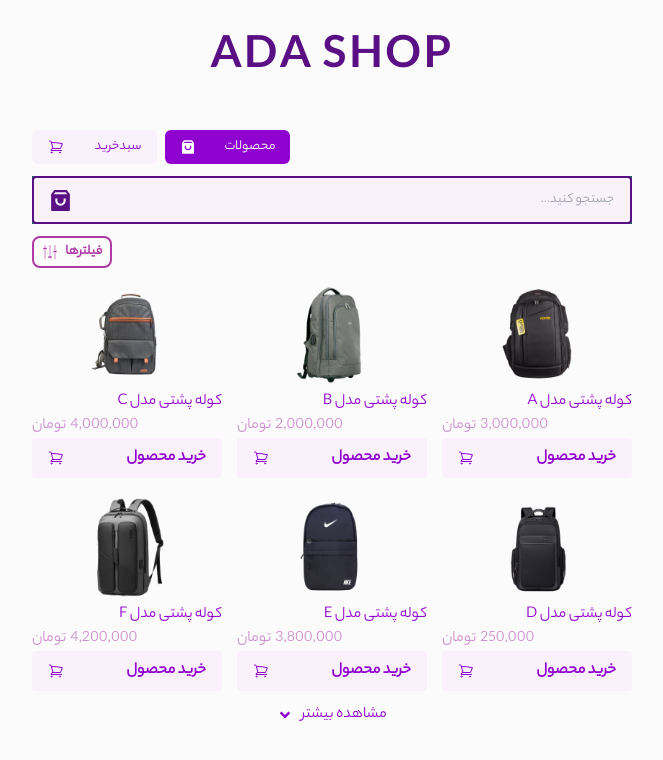
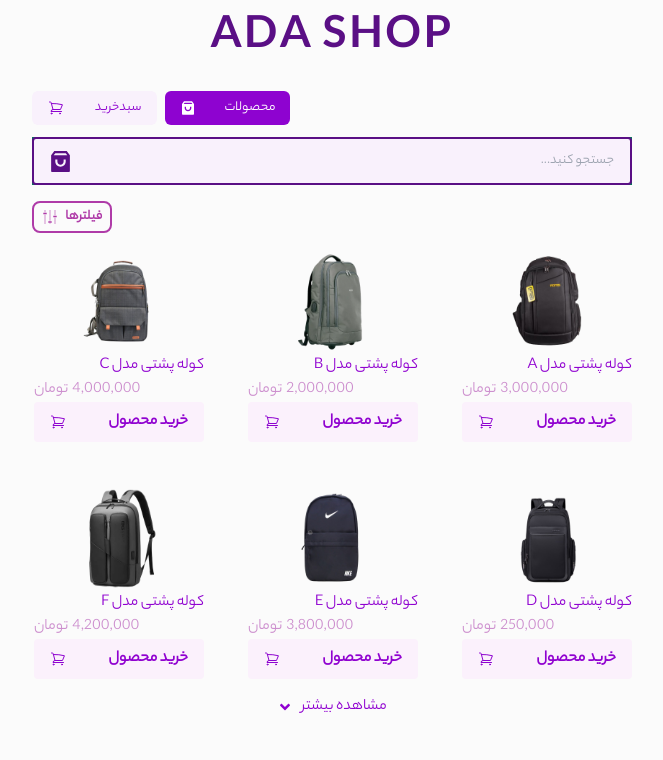
Before and after one commit to younes71682/Tack-Ada-Store, a React (Create React App) app: page / in a window 1280 px wide. Shown: the top 760 px of the page, without its empty margins (436-1099 px from the left). Built offline with nearby package versions, Linux system fonts and the light colour scheme.

Commit message:
fix sizeItem

```diff
--- a/src/project-Store/components/ProductItem.js
+++ b/src/project-Store/components/ProductItem.js
@@ -15,9 +15,9 @@
     const quantity = cartItem && cartItem.quantity
 
     return (
-        <div className='flex flex-col w-[190px] rounded-b-[4px]'>
+        <div className='flex flex-col w-[170px]  rounded-b-[4px]'>
 
-            <div className='flex justify-center items-center h-[110px]'>
+            <div className='flex justify-center items-center h-[105px]'>
                 {img ?
                     <img src={img} alt={name} className='bg-cover bg-fixed w-[90px] h-[100px]' />
                     : null
--- a/src/project-Store/components/layout/Navbar.js
+++ b/src/project-Store/components/layout/Navbar.js
@@ -11,7 +11,7 @@
     const totalQuantity = Cart.reduce((total, item) => total += item.quantity, 0)
     return (
         <div className='flex justify-center'>
-            <div className='flex flex-col justify-between h-[8rem] w-[600px] mx-6 mt-9'>
+            <div className='flex flex-col justify-between h-[109px] w-[600px] mx-6 mt-4'>
 
                 <div className='flex justify-center text-center '>
                     <h1 className='text-[#5a0f85] text-5xl font-YekanBakhBold tracking-wider'>ADA SHOP</h1>
--- a/src/project-Store/pages/HomePage.js
+++ b/src/project-Store/pages/HomePage.js
@@ -79,7 +79,7 @@
         </div>
       )}
 
-      <div className="flex flex-col items-center gap-3 my-3 mx-6 w-[600px]">
+      <div className="flex flex-col items-center gap-4 my-3 mx-6 w-[600px]">
         <Header onSearch={setSearchQuery} />
 
         <div className="flex justify-between items-center w-full">
@@ -92,7 +92,7 @@
           <Fillter />
         </div>
 
-        <div className="flex flex-wrap gap-[15px] w-full max-[642px]:justify-center">
+        <div className="flex flex-wrap gap-11 w-full max-[642px]:justify-center">
           {visibleItems.map(item => (
             <ProductItem key={item.id} {...item} />
           ))}
```
Also changed, not shown: src/project-Store/assets/images/empty_Cart.png.
